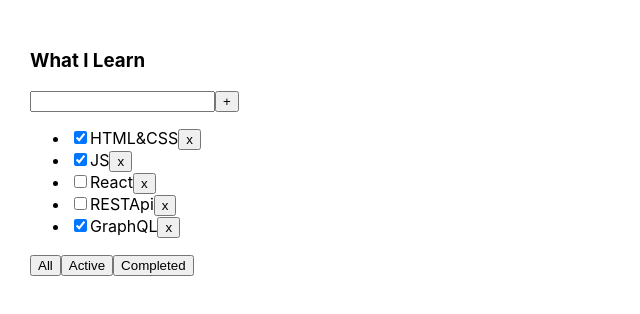
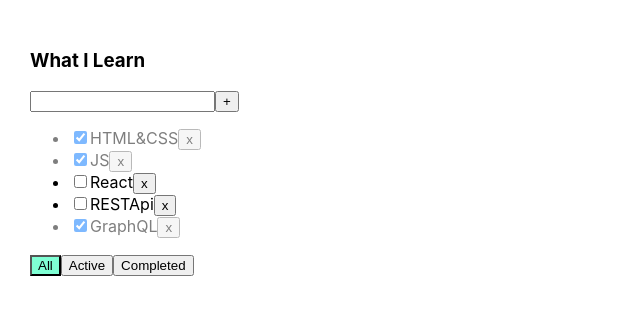
Before and after one commit to DmitryPatskalev/todoListProject, a React (Create React App) app: page / in a window 1280 px wide. Shown: the top 314 px of the page, without its empty margins (0-640 px from the left). Built offline with nearby package versions, Linux system fonts and the light colour scheme.

Commit message:
04_ChangeStatus_Error_StyleActiveButton

```diff
--- a/package.json
+++ b/package.json
@@ -1,5 +1,6 @@
 {
   "name": "1-lesson",
+  "homepage": "https://DmitryPatskalev.github.io/todoListProject",
   "version": "0.1.0",
   "private": true,
   "dependencies": {
@@ -11,6 +12,7 @@
     "@types/react": "^18.0.23",
     "@types/react-dom": "^18.0.7",
     "@types/uuid": "^9.0.0",
+    "gh-pages": "^4.0.0",
     "react": "^18.2.0",
     "react-dom": "^18.2.0",
     "react-scripts": "5.0.1",
@@ -21,7 +23,9 @@
     "start": "react-scripts start",
     "build": "react-scripts build",
     "test": "react-scripts test",
-    "eject": "react-scripts eject"
+    "eject": "react-scripts eject",
+    "predeploy": "npm run build",
+    "deploy": "gh-pages -d build"
   },
   "eslintConfig": {
     "extends": [
--- a/src/App.css
+++ b/src/App.css
@@ -1,8 +1,24 @@
 .App {
-  padding: 30px;
-  display: flex;
+    padding: 30px;
+    display: flex;
 }
 
 .App > div {
-  margin-right: 50px;
+    margin-right: 50px;
 }
+
+.error {
+    border: red 1px solid;
+}
+
+.error-message {
+    color: red;
+}
+
+.active-filter {
+    background-color: aquamarine;
+}
+
+.is-done {
+    opacity: 0.5;
+}
--- a/src/App.tsx
+++ b/src/App.tsx
@@ -49,6 +49,10 @@
 			setTaskTitle(event.currentTarget.value)
 	 }
 
+	 const changeTaskStatus = (taskId: string, isDone: boolean) => {
+			setTasks(tasks.map(t => t.id === taskId ? {...t, isDone} : t))
+	 }
+
 
 	 return (
 		 <div className="App">
@@ -60,6 +64,8 @@
 					addTask={addTask}
 					onChangeHundler={onChangeHundler}
 					taskTitle={taskTitle}
+					changeTaskStatus={changeTaskStatus}
+					filter={filter}
 				/>
 		 </div>
 	 );
--- a/src/component/ButtonFilterTasks.tsx
+++ b/src/component/ButtonFilterTasks.tsx
@@ -5,26 +5,31 @@
 
 export type FilterChangeTasksType = {
 	 changeFilterTask: (value: FilterValueType) => void
+	 filter: FilterValueType
 }
 
-export const ButtonFilterTasks: React.FC<FilterChangeTasksType> = ({changeFilterTask}) => {
+export const ButtonFilterTasks: React.FC<FilterChangeTasksType> = ({changeFilterTask, filter}) => {
 
-	 const showAll = () => {
+	 const onAllButton = () => {
 			changeFilterTask('All')
 	 }
-	 const showActive = () => {
+	 const onActiveButton = () => {
 			changeFilterTask('Active')
 	 }
-	 const showCompleted = () => {
+	 const onCompletedButton = () => {
 			changeFilterTask('Completed')
 	 }
+
+	 const styleButtonAll = filter === 'All' ? 'active-filter' : ''
+	 const styleButtonActive = filter === 'Active' ? 'active-filter' : ''
+	 const styleButtonCompleted = filter === 'Completed' ? 'active-filter' : ''
 
 
 	 return (
 		 <div>
-				<button onClick={showAll}>All</button>
-				<button onClick={showActive}>Active</button>
-				<button onClick={showCompleted}>Completed</button>
+				<button onClick={onAllButton} className={styleButtonAll}>All</button>
+				<button onClick={onActiveButton} className={styleButtonActive}>Active</button>
+				<button onClick={onCompletedButton} className={styleButtonCompleted}>Completed</button>
 		 </div>
 	 );
 };
--- a/src/component/Input.tsx
+++ b/src/component/Input.tsx
@@ -1,4 +1,4 @@
-import React, {ChangeEvent,KeyboardEvent} from 'react';
+import React, {ChangeEvent, KeyboardEvent, useState} from 'react';
 
 type InputType = {
 	 addTask: (title: string) => void
@@ -8,25 +8,29 @@
 
 export const Input: React.FC<InputType> = ({addTask, onChangeHundler, taskTitle}) => {
 
+	 const [error, setError] = useState<null | string>(null)
+
 	 const addNewTask = () => {
-			addTask(taskTitle)
+			return taskTitle.trim() !== '' ? addTask(taskTitle) : setError('Title is required!')
 	 }
 
-	 const onKeyPressHundler = (event:KeyboardEvent<HTMLInputElement>)=>{
-			if(event.charCode === 13){
-				 addTask(taskTitle)
-			}
+	 const onKeyPressHundler = (event: KeyboardEvent<HTMLInputElement>) => {
+			setError(null)
+			return event.charCode === 13 && addNewTask()
 	 }
+
 	 return (
 		 <div>
 				<input
 					value={taskTitle}
 					onChange={onChangeHundler}
 					onKeyPress={onKeyPressHundler}
+					className={error ? 'error' : ''}
 				/>
 				<button
 					onClick={addNewTask}>+
 				</button>
+				{error && <div className='error-message'>{error}</div>}
 		 </div>
 	 );
 };
--- a/src/component/Tasks.tsx
+++ b/src/component/Tasks.tsx
@@ -1,4 +1,4 @@
-import React from 'react';
+import React, {ChangeEvent} from 'react';
 
 
 export type TasksType = {
@@ -10,19 +10,27 @@
 export type TasksPropsType = {
 	 tasks: TasksType[]
 	 removeTask: (id: string) => void
+	 changeTaskStatus: (taskId: string, isDone: boolean) => void
 }
 
-export const Tasks: React.FC<TasksPropsType> = ({tasks, removeTask}) => {
+export const Tasks: React.FC<TasksPropsType> = ({tasks, removeTask, changeTaskStatus}) => {
+
 	 return (
 		 <ul>
 				{tasks.map(t => {
-
+					 const changeStatus = (event: ChangeEvent<HTMLInputElement>) => {
+							changeTaskStatus(t.id, event.currentTarget.checked)
+					 }
 					 const deleteTasks = () => {
 							removeTask(t.id)
 					 }
 
-					 return <li key={t.id}>
-							<input type="checkbox" checked={t.isDone}/>
+					 return <li key={t.id} className={t.isDone ? 'is-done' : ''}>
+							<input
+								type="checkbox"
+								checked={t.isDone}
+								onChange={changeStatus}
+							/>
 							<span>{t.title}</span>
 							<button onClick={deleteTasks}>x</button>
 					 </li>
--- a/src/component/TodoList.tsx
+++ b/src/component/TodoList.tsx
@@ -6,12 +6,14 @@
 
 export type TodoListType = {
 	 todoListTitle: string
+	 taskTitle: string
 	 tasks: TasksType[]
 	 removeTask: (id: string) => void
 	 changeFilterTask: (value: FilterValueType) => void
 	 addTask: (title: string) => void
 	 onChangeHundler: (event: ChangeEvent<HTMLInputElement>) => void
-	 taskTitle: string
+	 changeTaskStatus: (taskId: string, isDone: boolean) => void
+	 filter: FilterValueType
 }
 
 
@@ -22,7 +24,9 @@
 																										changeFilterTask,
 																										addTask,
 																										onChangeHundler,
-																										taskTitle
+																										taskTitle,
+																										changeTaskStatus,
+																										filter
 																								 }) => {
 
 	 return (
@@ -30,13 +34,24 @@
 				<h3>{todoListTitle}</h3>
 
 				<div>
-					 <Input addTask={addTask} onChangeHundler={onChangeHundler} taskTitle={taskTitle}/>
+					 <Input
+						 addTask={addTask}
+						 onChangeHundler={onChangeHundler}
+						 taskTitle={taskTitle}
+					 />
 				</div>
 
-				<Tasks tasks={tasks} removeTask={removeTask}/>
+				<Tasks
+					tasks={tasks}
+					removeTask={removeTask}
+					changeTaskStatus={changeTaskStatus}
+				/>
 
 				<div>
-					 <ButtonFilterTasks changeFilterTask={changeFilterTask}/>
+					 <ButtonFilterTasks
+						 changeFilterTask={changeFilterTask}
+						 filter={filter}
+					 />
 				</div>
 		 </div>
 	 )
```
Also changed, not shown: 1 other file (tests, documents, lock files or other folders).
